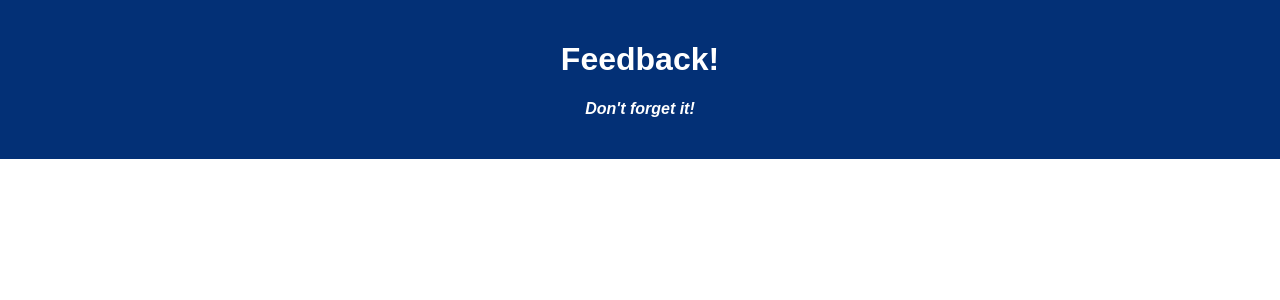
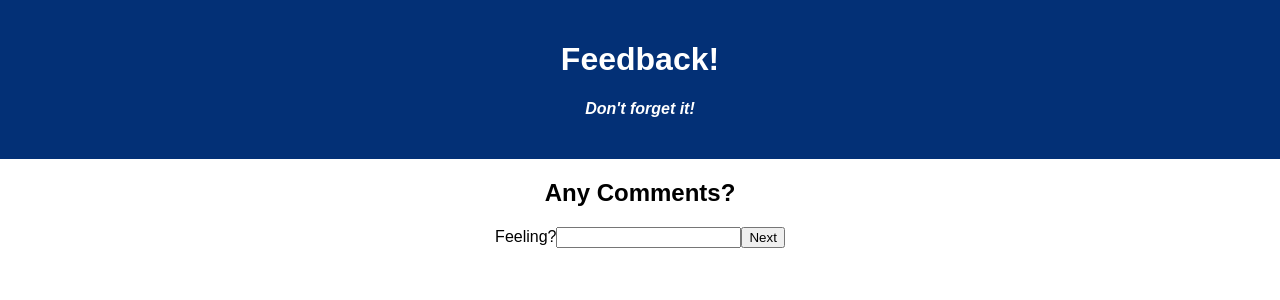
Before and after one commit to RyanOlson86/weekend-redux-feedback-loop, a React (Vite) app: page / in a window 1280 px wide. Shown: the top 300 px of the page. Built offline with nearby package versions, Linux system fonts and the light colour scheme.

Commit message:
Added feedback form and created store.js

```diff
--- a/src/components/App/App.jsx
+++ b/src/components/App/App.jsx
@@ -1,6 +1,7 @@
 import React from 'react';
 import axios from 'axios';
 import './App.css';
+import FeedbackForm from '../FeedbackForm/FeedbackForm';
 
 function App() {
 
@@ -10,6 +11,7 @@ function App() {
         <h1 className='App-title'>Feedback!</h1>
         <h4>Don't forget it!</h4>
       </header>
+      <FeedbackForm />
     </div>
   );
 }
--- /dev/null
+++ b/src/components/FeedbackForm/FeedbackForm.jsx
@@ -0,0 +1,35 @@
+import { useState } from "react"
+import { useDispatch } from "react-redux"
+
+const FeedbackForm = () => {
+    // Local state to store temporary form inputs
+    const [formInput, setFormInput] = useState('')
+    // set useDispatch as dispatch
+    const dispatch = useDispatch()
+
+    // Function to handle when "next" is clicked
+    // Function should dispatch inputs to store.js
+    const handleNext = (event) => {
+        event.preventDefault();
+        dispatch({
+            type: "ADD_FEEDBACK",
+            payload: {
+                understanding: formInput
+            }
+        })
+    }
+
+    return (
+        <>
+            <h2>Any Comments?</h2>
+            <form onSubmit={handleNext}>
+                <label>Feeling?</label>
+                <input type="text" onChange={(event)=>setFormInput(event.target.value)}/>
+                <button type="submit">Next</button>
+            </form>
+        </>
+
+    )
+}
+
+export default FeedbackForm
--- a/src/index.jsx
+++ b/src/index.jsx
@@ -2,10 +2,14 @@ import React from 'react';
 import ReactDOM from 'react-dom/client';
 import './index.css';
 import App from './components/App/App';
+import { Provider } from 'react-redux';
+import store from './store';
 
 const root = ReactDOM.createRoot(document.getElementById('root'));
 root.render(
     <React.StrictMode>
-        <App />
+        <Provider store={store}>
+            <App />
+        </Provider>
     </React.StrictMode>
 );
--- a/src/store.js
+++ b/src/store.js
@@ -0,0 +1,22 @@
+import { applyMiddleware, combineReducers, createStore } from 'redux';
+import logger from 'redux-logger';
+
+const feedback = (state = {}, action) => {
+    if (action.type === "ADD_FEEDBACK") {
+        return {...state, ...action.payload}
+      }
+      if (action.type === "RESET") {
+        return {}
+      }
+      return state
+    }
+
+const store = createStore(
+  combineReducers({
+    feedback
+  }),
+  applyMiddleware(logger),
+);
+
+
+export default store;
```
